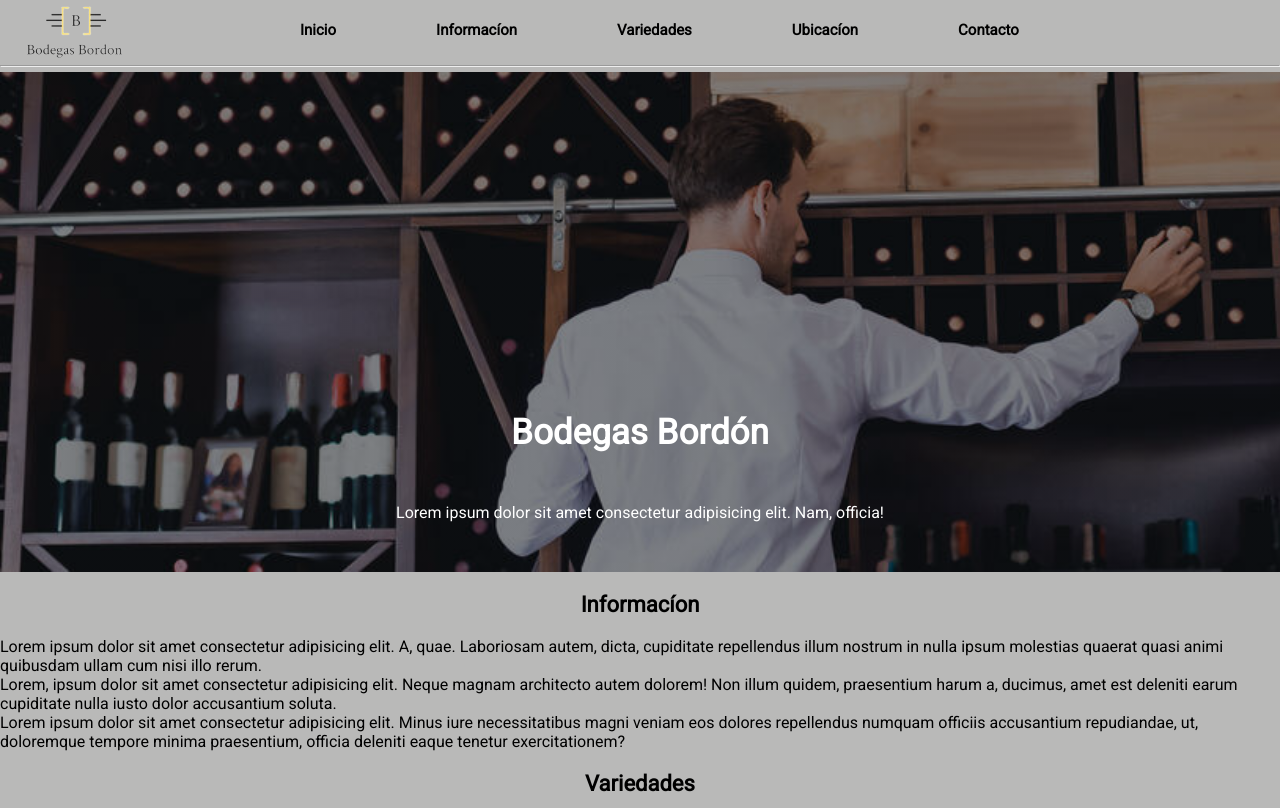
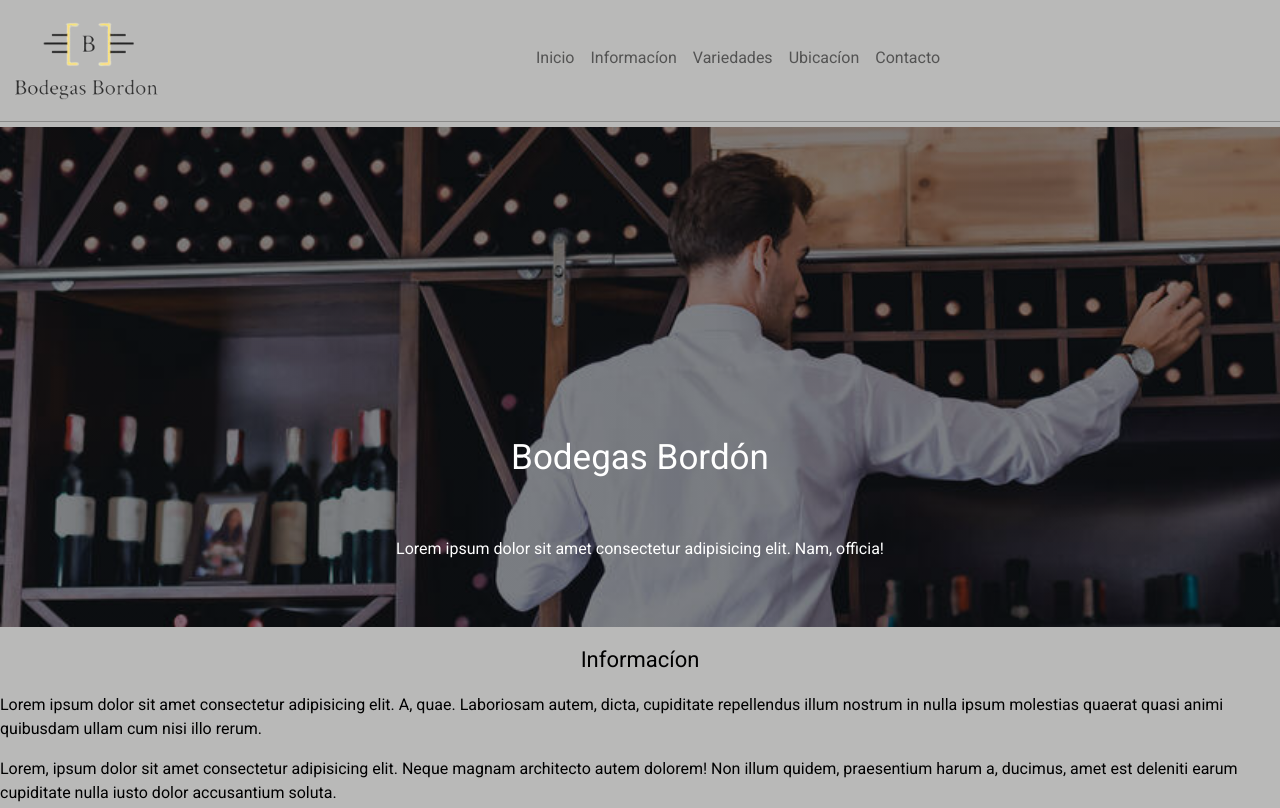
Before and after one commit to Aldux22/proyecto-git, a plain HTML site: page index.html in a window 1280 px wide. Shown: the top 808 px of the page. Drawn offline with nearby package versions, Linux system fonts and the light colour scheme.

Commit message:
navboostrap

```diff
--- a/index.html
+++ b/index.html
@@ -6,45 +6,53 @@
     <meta http-equiv="X-UA-Compatible" content="IE=edge">
     <meta name="viewport" content="width=device-width, initial-scale=1.0">
     <title>Bodegas Bordón</title>
-    <link rel="stylesheet" href="style.css">
+
     <link rel="preconnect" href="https://fonts.googleapis.com">
     <link rel="preconnect" href="https://fonts.gstatic.com" crossorigin>
     <link href="https://fonts.googleapis.com/css2?family=Roboto&display=swap" rel="stylesheet">
+    <link href="https://cdn.jsdelivr.net/npm/bootstrap@5.1.3/dist/css/bootstrap.min.css" rel="stylesheet"
+        integrity="sha384-1BmE4kWBq78iYhFldvKuhfTAU6auU8tT94WrHftjDbrCEXSU1oBoqyl2QvZ6jIW3" crossorigin="anonymous">
+    <link rel="stylesheet" href="style.css">
 </head>
+
 
 <body>
     <div class="contenedor">
-        <nav class="navegacion">
-            <img src="fotos/header/logo2.png" alt="logo empresa" class="logonav">
-            <ul class="menu">
-                <li>
-                    <a href="#inicio0">Inicio</a>
-                </li>
-                <li>
-                    <a href="#info0">Informacíon</a>
-                </li>
-                <li>
-                    <a href="#var">Variedades</a>
-                </li>
-                <li>
-                    <a href="#ub">Ubicacíon</a>
-                </li>
-                <li>
-                    <a href="#contacto1">Contacto</a>
-                </li>
-
-            </ul>
+        <nav class="navbar navbar-expand-lg navbar-light">
+            <div class="container-fluid">
+              <a class="navbar-brand" href="#inicio0">
+                  <img src="fotos/header/logo2.png" alt="logo">
+              </a>
+              <button class="navbar-toggler" type="button" data-bs-toggle="collapse" data-bs-target="#navbarNavAltMarkup" aria-controls="navbarNavAltMarkup" aria-expanded="false" aria-label="Toggle navigation">
+                <span class="navbar-toggler-icon"></span>
+              </button>
+              <div class="collapse navbar-collapse" id="navbarNavAltMarkup">
+                <div class="navbar-nav">
+                  <a class="nav-link" aria-current="page" href="#inicio0">Inicio</a>
+                  <a class="nav-link" href="#info0">Informacíon</a>
+                  <a class="nav-link" href="#var">Variedades</a>
+                  <a class="nav-link" href="#ub">Ubicacíon</a>
+                  <a class="nav-link" href="#contac0">Contacto</a>
+                </div>
+              </div>
+            </div>
           </nav>
         <hr>
         <header class="main">
-            <h2 id="inicio0" >Bodegas Bordón</h2>
+            <h2 id="inicio0">Bodegas Bordón</h2>
             <p>Lorem ipsum dolor sit amet consectetur adipisicing elit. Nam, officia!</p>
         </header>
         <div class="info">
             <h2 id="info0">Informacíon</h2>
-            <p>Lorem ipsum dolor sit amet consectetur adipisicing elit. A, quae. Laboriosam autem, dicta, cupiditate repellendus illum nostrum in nulla ipsum molestias quaerat quasi animi quibusdam ullam cum nisi illo rerum.</p>
-            <p>Lorem, ipsum dolor sit amet consectetur adipisicing elit. Neque magnam architecto autem dolorem! Non illum quidem, praesentium harum a, ducimus, amet est deleniti earum cupiditate nulla iusto dolor accusantium soluta.</p>
-            <p>Lorem ipsum dolor sit amet consectetur adipisicing elit. Minus iure necessitatibus magni veniam eos dolores repellendus numquam officiis accusantium repudiandae, ut, doloremque tempore minima praesentium, officia deleniti eaque tenetur exercitationem? </p>
+            <p>Lorem ipsum dolor sit amet consectetur adipisicing elit. A, quae. Laboriosam autem, dicta, cupiditate
+                repellendus illum nostrum in nulla ipsum molestias quaerat quasi animi quibusdam ullam cum nisi illo
+                rerum.</p>
+            <p>Lorem, ipsum dolor sit amet consectetur adipisicing elit. Neque magnam architecto autem dolorem! Non
+                illum quidem, praesentium harum a, ducimus, amet est deleniti earum cupiditate nulla iusto dolor
+                accusantium soluta.</p>
+            <p>Lorem ipsum dolor sit amet consectetur adipisicing elit. Minus iure necessitatibus magni veniam eos
+                dolores repellendus numquam officiis accusantium repudiandae, ut, doloremque tempore minima praesentium,
+                officia deleniti eaque tenetur exercitationem? </p>
         </div>
 
         <h2 id="var">Variedades</h2>
@@ -85,19 +93,27 @@
         </div>
         <h2 id="ub">Ubicacíon</h2>
         <div class="ubicacion">
-            <p>Lorem ipsum dolor sit amet consectetur adipisicing elit. Molestiae excepturi eaque dignissimos reiciendis quidem odio quas incidunt eos, nobis inventore, libero distinctio pariatur architecto! Dolores voluptatem ipsa deserunt quis quos.</p>
-            <div class="mapa"><iframe src="https://www.google.com/maps/embed?pb=!1m14!1m12!1m3!1d13134.081221281227!2d-68.34321245638226!3d-34.616289622058645!2m3!1f0!2f0!3f0!3m2!1i1024!2i768!4f13.1!5e0!3m2!1ses!2sar!4v1648309446931!5m2!1ses!2sar" width="700" height="350" style="border:0;" allowfullscreen="" loading="lazy" referrerpolicy="no-referrer-when-downgrade"></iframe></div>
+            <p>Lorem ipsum dolor sit amet consectetur adipisicing elit. Molestiae excepturi eaque dignissimos reiciendis
+                quidem odio quas incidunt eos, nobis inventore, libero distinctio pariatur architecto! Dolores
+                voluptatem ipsa deserunt quis quos.</p>
+            <div class="mapa"><iframe
+                    src="https://www.google.com/maps/embed?pb=!1m14!1m12!1m3!1d13134.081221281227!2d-68.34321245638226!3d-34.616289622058645!2m3!1f0!2f0!3f0!3m2!1i1024!2i768!4f13.1!5e0!3m2!1ses!2sar!4v1648309446931!5m2!1ses!2sar"
+                    width="700" height="350" style="border:0;" allowfullscreen="" loading="lazy"
+                    referrerpolicy="no-referrer-when-downgrade"></iframe></div>
         </div>
-        <h2 id="contacto1">Contacto</h2></div>
+        <h2 id="contac0">Contacto</h2>
+    </div>
     <div class="form">
         <form class="formu">
             <li> <label for="name">Ingrese su nombre</label></li>
             <li> <input type="text" name="nombre" placeholder="Juan Carlos" id="nombre" required> </li>
             <li><label for="email">Ingrese su email</label> </li>
             <li> <input type="email" name="correo" placeholder="ejemplo@correo.com" id="correo" required> </li>
-                    <li> <textarea name="mensaje" id="mensaje" cols="30" rows="10" placeholder="Su consulta" required></textarea> </li>
+            <li> <textarea name="mensaje" id="mensaje" cols="30" rows="10" placeholder="Su consulta"
+                    required></textarea> </li>
             <li><button type="submit">Enviar</button> </li>
-                </form></li>
+        </form>
+        </li>
     </div>
     </div>
 
@@ -106,6 +122,7 @@
         <p>Visita Mendoza <a href="https://www.mendoza.gov.ar/">Gobierno de Mendoza</a></p>
         <p>Creado por la comision 28135
     </footer>
+    <script src="https://cdn.jsdelivr.net/npm/bootstrap@5.1.3/dist/js/bootstrap.bundle.min.js" integrity="sha384-ka7Sk0Gln4gmtz2MlQnikT1wXgYsOg+OMhuP+IlRH9sENBO0LRn5q+8nbTov4+1p" crossorigin="anonymous"></script>
 </body>
 
 
--- a/style.css
+++ b/style.css
@@ -12,45 +12,16 @@ body {
     font-family: 'Roboto', sans-serif;
 
 }
-a {
-    color: black;
-    text-decoration: none;
+
+
+.container-fluid img {
+
+    width: 150px;
+
 }
 
-ul {
-    list-style: none;
-}
-.container {
-    width: 80%;
-    margin: auto;
-}
-
-.navegacion {
-    font-size: 15px;
-    display: flex;
-    justify-content: space-between;
-    align-items: center;
-    height: 60px;
-    padding: 20px 0;
-
-}
-a {
-    font-weight: bold;
-}
-.logonav {
-    width: 150px;
-    padding: 25px;
-}
-
-.navegacion ul {
-    display: flex;
-}
-.navegacion ul li {
-    padding: 50px;
-}
-.navegacion ul.menu {
-    flex: 1;
-    margin-left: 100px ;
+.navbar-nav {
+    padding-left: 350px;
 }
 hr {
     margin: 5px 0;
@@ -99,7 +70,8 @@ hr {
 
     }
     .inicio1 h3 {
-        font-size: 20px;
+        font-size: 22px;
+        text-align: center;
         margin: 10px 0;
     }
 .ubicacion {
@@ -124,7 +96,9 @@ hr {
 
 }
 #ub {
+    font-size: 22px;
     text-align: center;
+    margin: 10px 0;
 }
 .form {
     display: flex;
```
Lines whose indentation alone changed are shown as unchanged.
